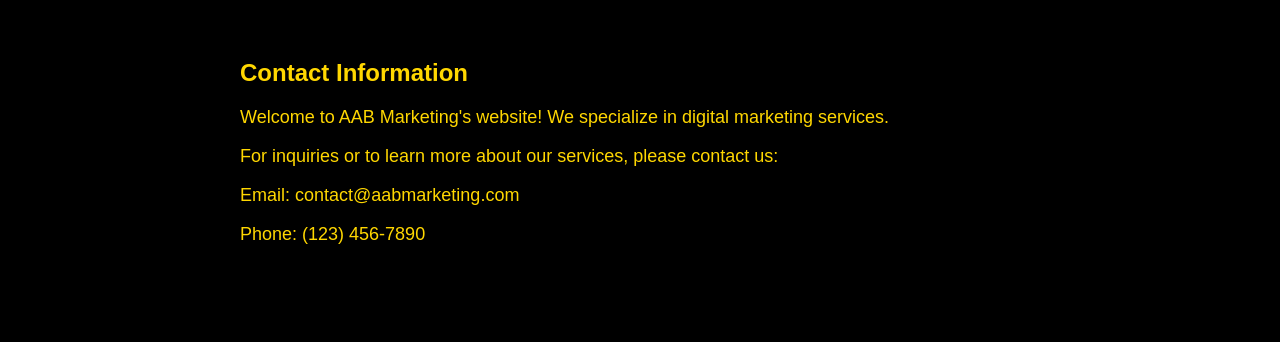
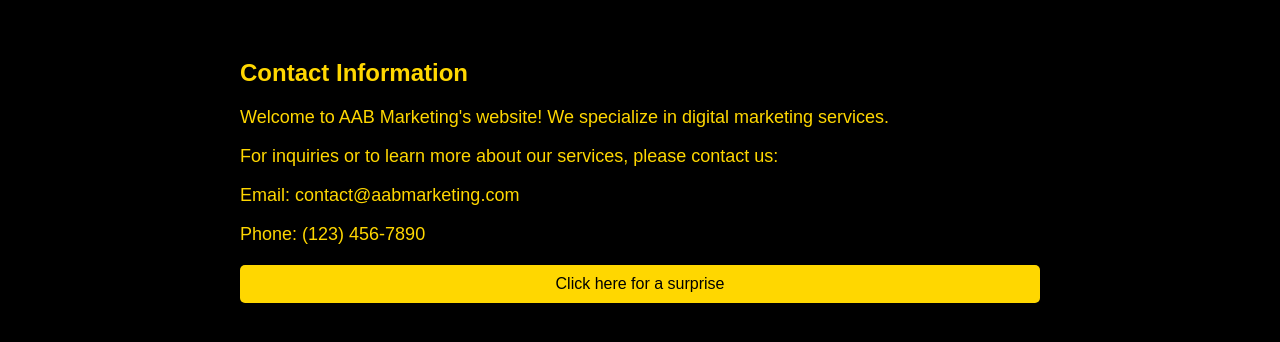
Before and after one commit to Basel240000/basel, a plain HTML site: page index.html in a window 1280 px wide. Shown: the part 78-420 px from the top of the page. Drawn offline with Linux system fonts and the light colour scheme.

Commit message:
Better index.html

```diff
--- a/index.html
+++ b/index.html
@@ -43,4 +43,7 @@
         <p>Email: contact@aabmarketing.com</p>
         <p>Phone: (123) 456-7890</p>
         <!-- Add the "Click here for a surprise" button with a link -->
-        <a href="https://masjidbox.com/gebedstijden/centrum-arrahmaan" target="_blank" style="display: block; background-color: gold; color: black; text-align: center; padding: 10px; margin-top
+        <a href="https://masjidbox.com/gebedstijden/centrum-arrahmaan" target="_blank" style="display: block; background-color: gold; color: black; text-align: center; padding: 10px; margin-top: 20px; text-decoration: none; border-radius: 5px;">Click here for a surprise</a>
+    </div>
+</body>
+</html>
```
